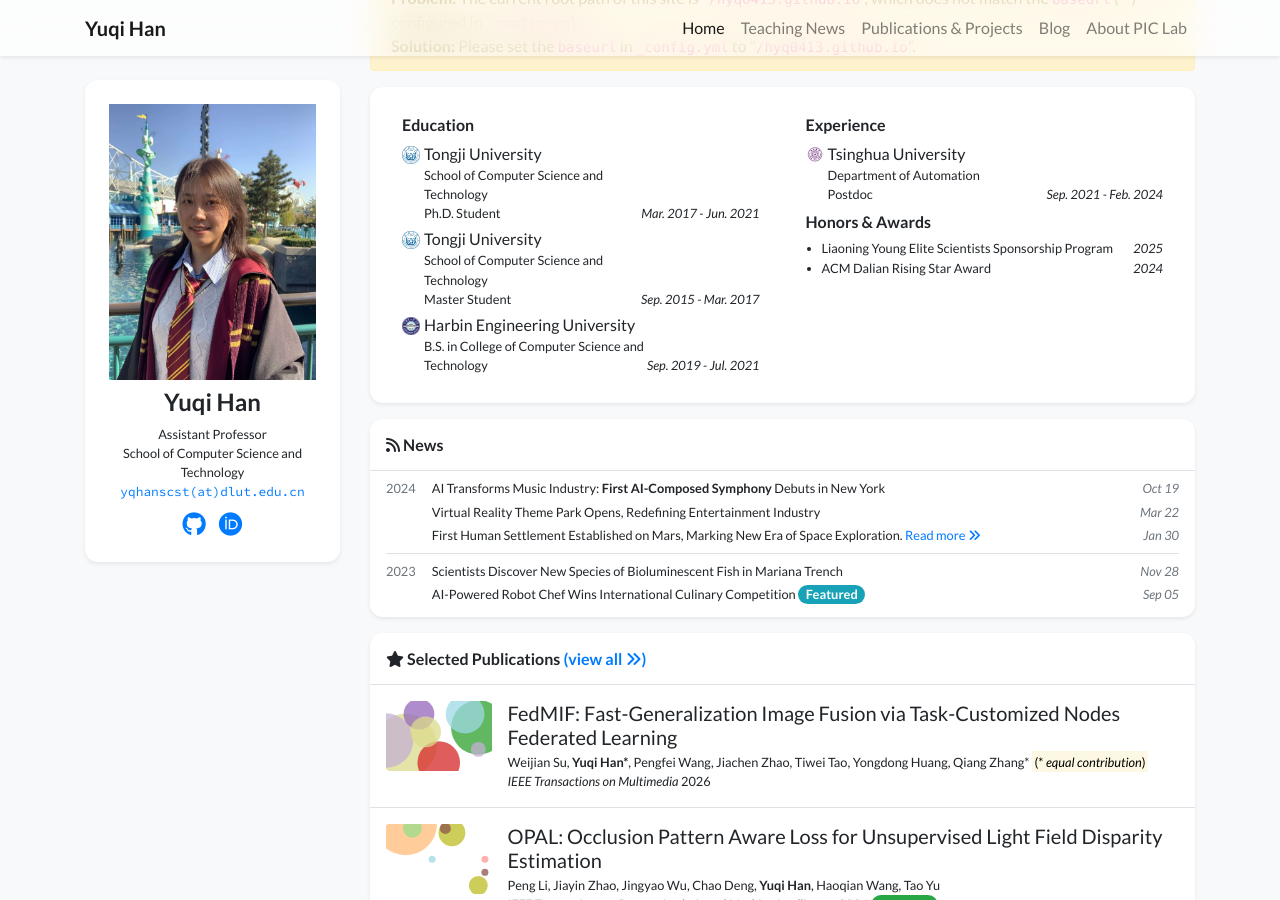
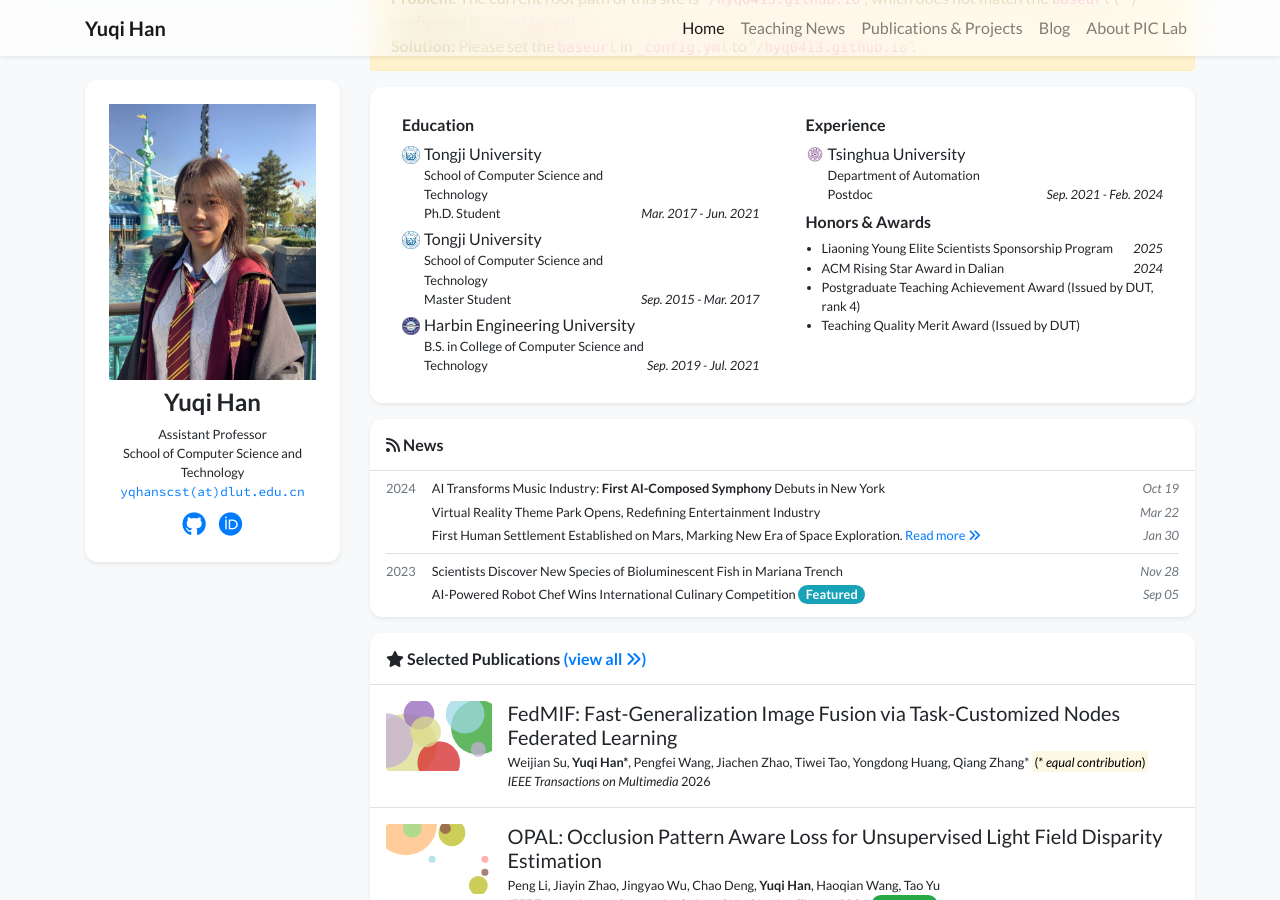
Before and after one commit to hyq0413/hyq0413.github.io, a Jekyll site: the page built from index.html, in a window 1280 px wide and 900 px high, scrolled down 397 px. Built offline with Jekyll 4.4.1, drawn with Linux system fonts in a browser that asks for light colours; nearby versions of some CDN libraries; a style sheet for code colours, icons or effects is not loaded.

Commit message:
Update profile.yml

```diff
--- a/_data/profile.yml
+++ b/_data/profile.yml
@@ -64,5 +64,9 @@ education:
 awards:
 - name: Liaoning Young Elite Scientists Sponsorship Program
   date: 2025
-- name: ACM Dalian Rising Star Award
+- name: ACM Rising Star Award in Dalian
   date: 2024
+- name: Postgraduate Teaching Achievement Award (Issued by DUT, rank 4)
+  data: 2025
+- name: Teaching Quality Merit Award (Issued by DUT)
+  data: 2024,2025
```
